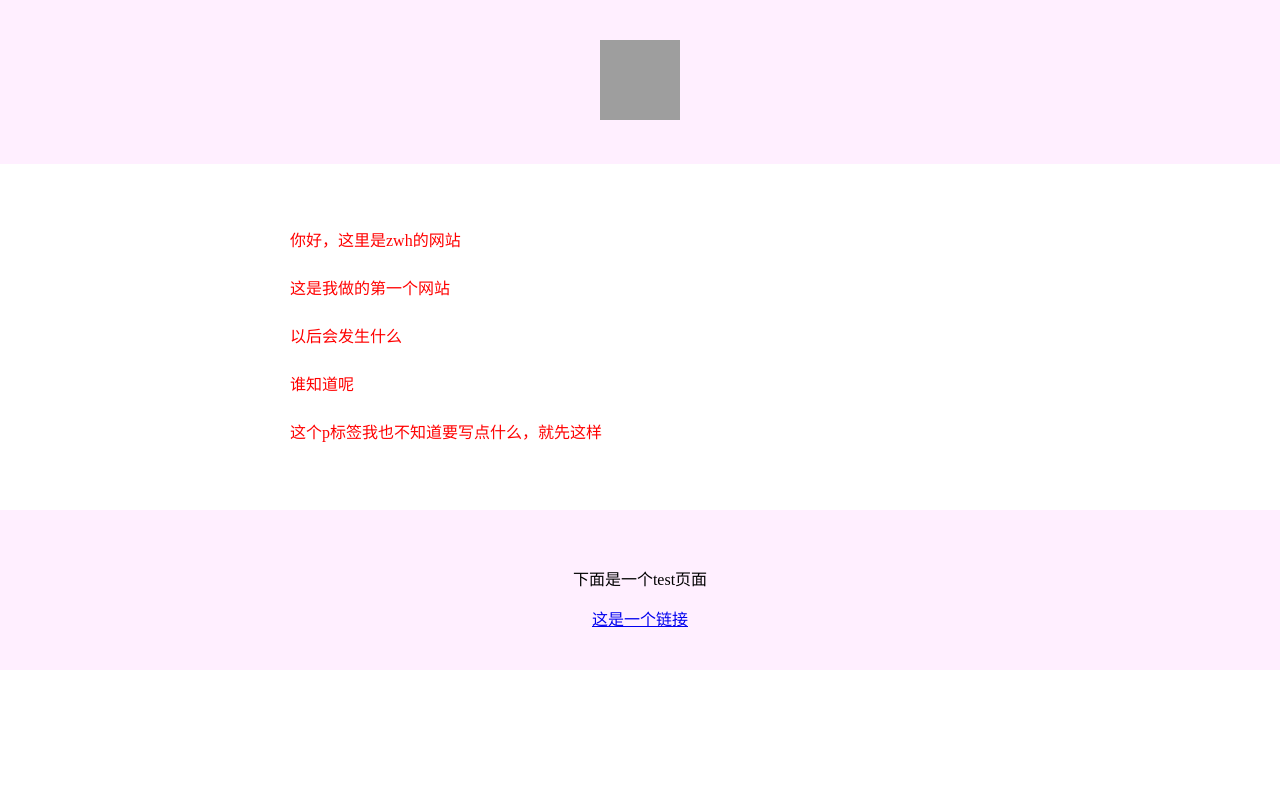
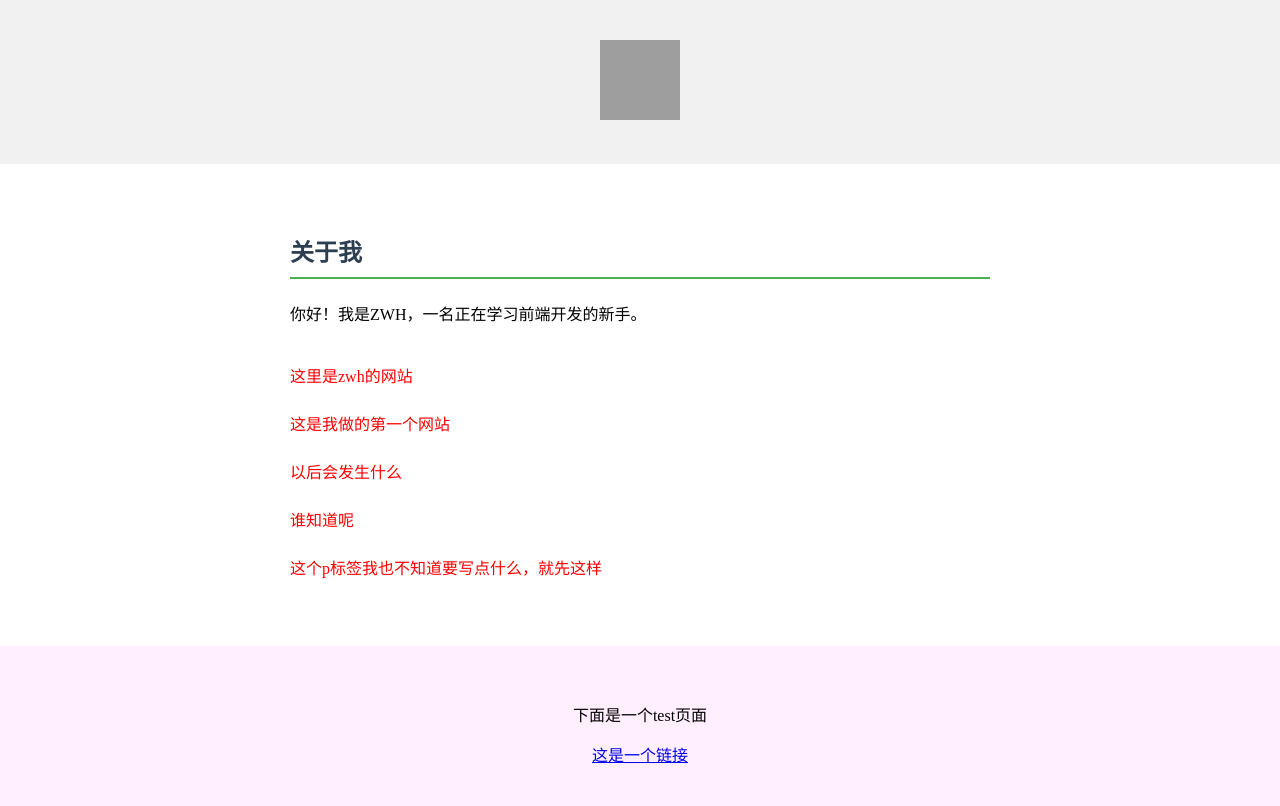
Before and after one commit to Zwhua/zwh-01re, a plain HTML site: page index.html in a window 1280 px wide. Drawn offline with Linux system fonts and the light colour scheme; grey boxes are pictures that could not be loaded.

Commit message:
Update index.html

```diff
--- a/index.html
+++ b/index.html
@@ -10,34 +10,42 @@
       }
     </style>
   </head>
-  <body>
-    <div style="
-       background-color:#f1f1;
+<body>
+    <header style="
+       background-color:#f1f1f1;
        text-align:center;
       padding:40px;
     ">
       <img src='https://kangwenchang.com/logo.png' alt='zwh' width="80px" height="80px">
-    </div>
-<div style="
+    </header>
+
+<main style="
 max-width:700px;
 margin:30px auto;
 padding :15px;
 line-height:2.0;
 color:red;
 ">
-      <p>你好，这里是zwh的网站</p>
+<section style="margin-bottom: 30px;">
+  <h2 style="color:#2c3e50;border-bottom:2px solid#4CAF50;">关于我</h2>
+  <p style="color:black;">你好！我是ZWH，一名正在学习前端开发的新手。</p>
+</section>
+
+      <p>这里是zwh的网站</p>
       <p>这是我做的第一个网站</p>
       <p>以后会发生什么</p>
       <p>谁知道呢</p>
       <p>这个p标签我也不知道要写点什么，就先这样</p>
-</div>
-<div  style="
+</main>
+
+<footer  style="
        background-color:#f1f1;
        text-align:center;
       padding:40px;
     ">
     <p>下面是一个test页面</p>
     <a href="https://zwhua.github.io/zwh-01re/test.html">这是一个链接</a>
-</div>
+</footer>
+
   </body>
 </html>
```
